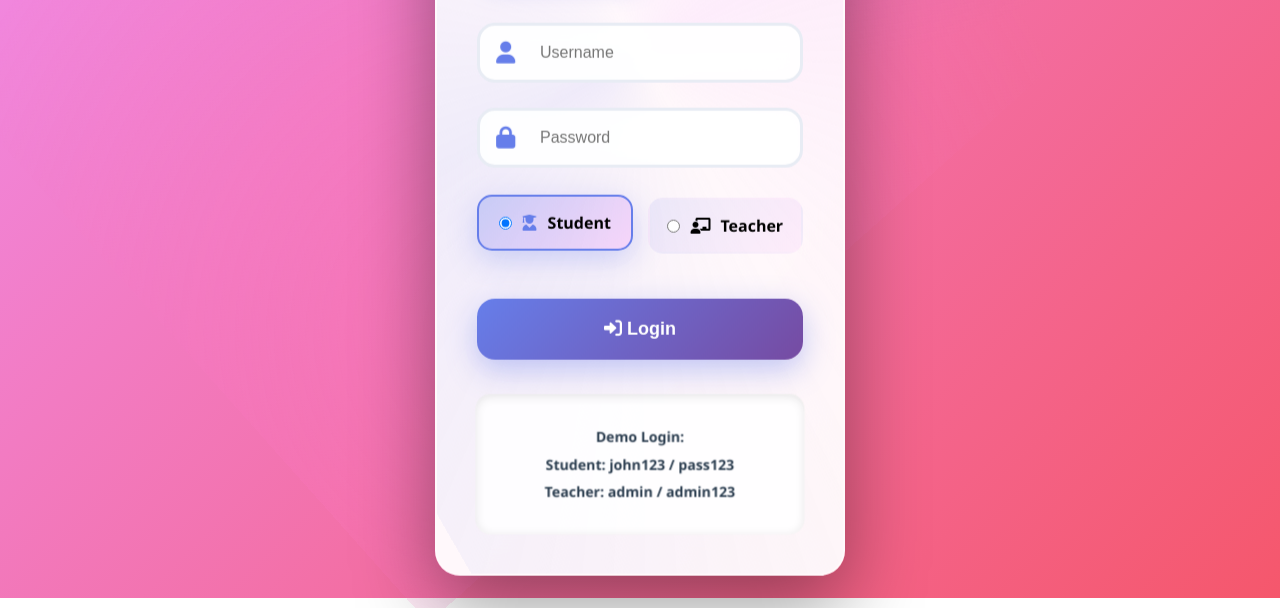
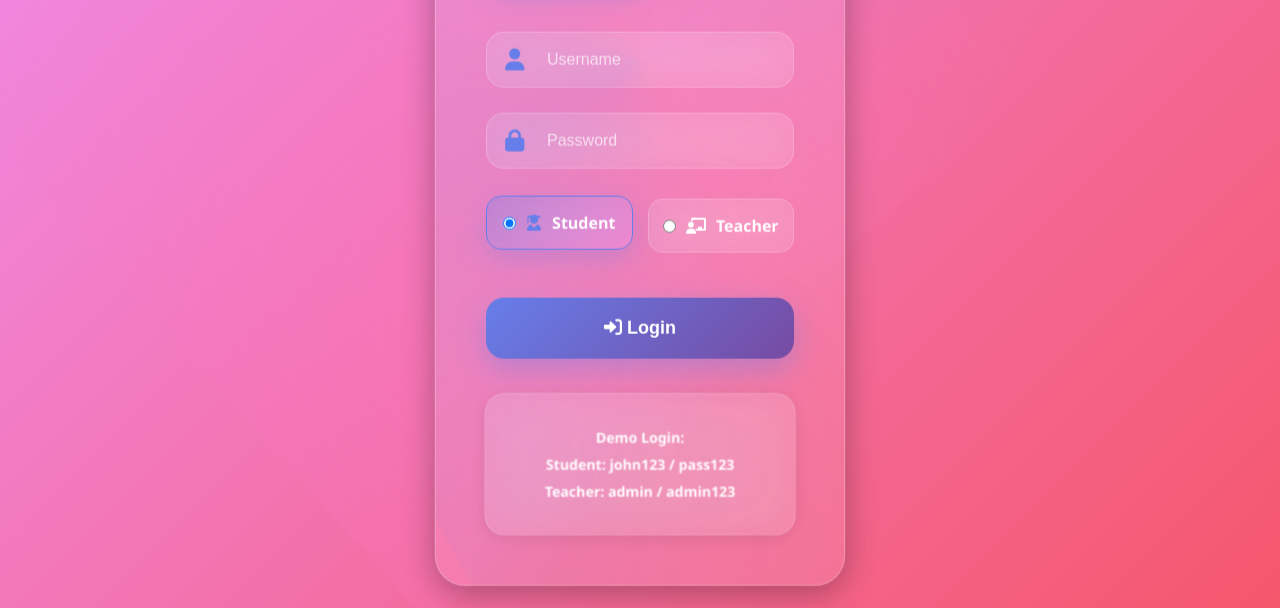
Before and after one commit to mayankkushwaha01/smart-attendence, a plain HTML site: page login.html in a window 1280 px wide. Shown: the part 486-1094 px from the top of the page. Drawn offline with Linux system fonts and the light colour scheme.

Commit message:
Update student.js and other files

```diff
--- a/login.css
+++ b/login.css
@@ -76,15 +76,17 @@ body::before {
 }
 
 .login-box {
-    background: var(--container-bg);
-    backdrop-filter: blur(20px);
-    border-radius: 25px;
-    padding: 40px;
+    background: rgba(255, 255, 255, 0.1);
+    backdrop-filter: blur(30px);
+    -webkit-backdrop-filter: blur(30px);
+    border-radius: 30px;
+    padding: 50px;
     box-shadow:
-        0 30px 80px rgba(0,0,0,0.4),
-        inset 0 1px 0 var(--border-color);
-    border: 2px solid var(--border-color);
-    min-height: 650px;
+        0 8px 32px rgba(0,0,0,0.3),
+        inset 0 1px 0 rgba(255,255,255,0.2),
+        0 0 0 1px rgba(255,255,255,0.1);
+    border: 1px solid rgba(255,255,255,0.2);
+    min-height: 700px;
     position: relative;
     overflow: hidden;
     animation: boxFloat 6s ease-in-out infinite;
@@ -278,21 +280,26 @@ h1 {
 .input-group input, .input-group select {
     width: 100%;
     padding: 18px 18px 18px 60px;
-    border: 3px solid #e8ecf4;
+    border: 1px solid rgba(255,255,255,0.2);
     border-radius: 18px;
     font-size: 16px;
     transition: all 0.5s cubic-bezier(0.4, 0, 0.2, 1);
-    background: rgba(255,255,255,0.9);
-    backdrop-filter: blur(10px);
+    background: rgba(255,255,255,0.1);
+    backdrop-filter: blur(20px);
     font-weight: 500;
+    color: white;
+}
+
+.input-group input::placeholder, .input-group select option {
+    color: rgba(255,255,255,0.7);
 }
 
 .input-group input:focus, .input-group select:focus {
     outline: none;
-    border-color: #667eea;
+    border-color: rgba(255,255,255,0.4);
     transform: translateY(-3px) scale(1.02);
     box-shadow: 0 15px 40px rgba(102, 126, 234, 0.3);
-    background: white;
+    background: rgba(255,255,255,0.15);
 }
 
 .role-selection {
@@ -310,13 +317,15 @@ h1 {
     padding: 15px 25px;
     border-radius: 15px;
     transition: all 0.4s cubic-bezier(0.4, 0, 0.2, 1);
-    background: linear-gradient(135deg, rgba(102, 126, 234, 0.1), rgba(240, 147, 251, 0.1));
-    border: 2px solid transparent;
+    background: rgba(255, 255, 255, 0.1);
+    backdrop-filter: blur(20px);
+    border: 1px solid rgba(255,255,255,0.2);
     flex: 1;
     justify-content: center;
     font-weight: 600;
     position: relative;
     overflow: hidden;
+    color: white;
 }
 
 .role-selection label::before {
@@ -402,12 +411,14 @@ h1 {
 .demo-credentials {
     margin-top: 35px;
     padding: 25px;
-    background: var(--card-bg);
-    border-radius: 15px;
+    background: rgba(255, 255, 255, 0.1);
+    backdrop-filter: blur(20px);
+    border-radius: 20px;
     text-align: center;
     font-size: 14px;
-    color: var(--text-color);
-    box-shadow: inset 0 2px 10px rgba(0,0,0,0.1);
+    color: white;
+    border: 1px solid rgba(255,255,255,0.2);
+    box-shadow: 0 4px 16px rgba(0,0,0,0.1);
     animation: credentialsPulse 4s ease-in-out infinite;
 }
 
--- a/student.js
+++ b/student.js
@@ -126,7 +126,7 @@ class StudentDashboard {
             const scanResult = document.getElementById('scanResult');
             scanResult.innerHTML = '';
 
-            this.html5QrCode = new Html5Qrcode("video");
+            this.html5QrCode = new Html5Qrcode("scanner-box");
 
             await this.html5QrCode.start(
                 { facingMode: "environment" },
```
Also changed, not shown: utils.js (added).
